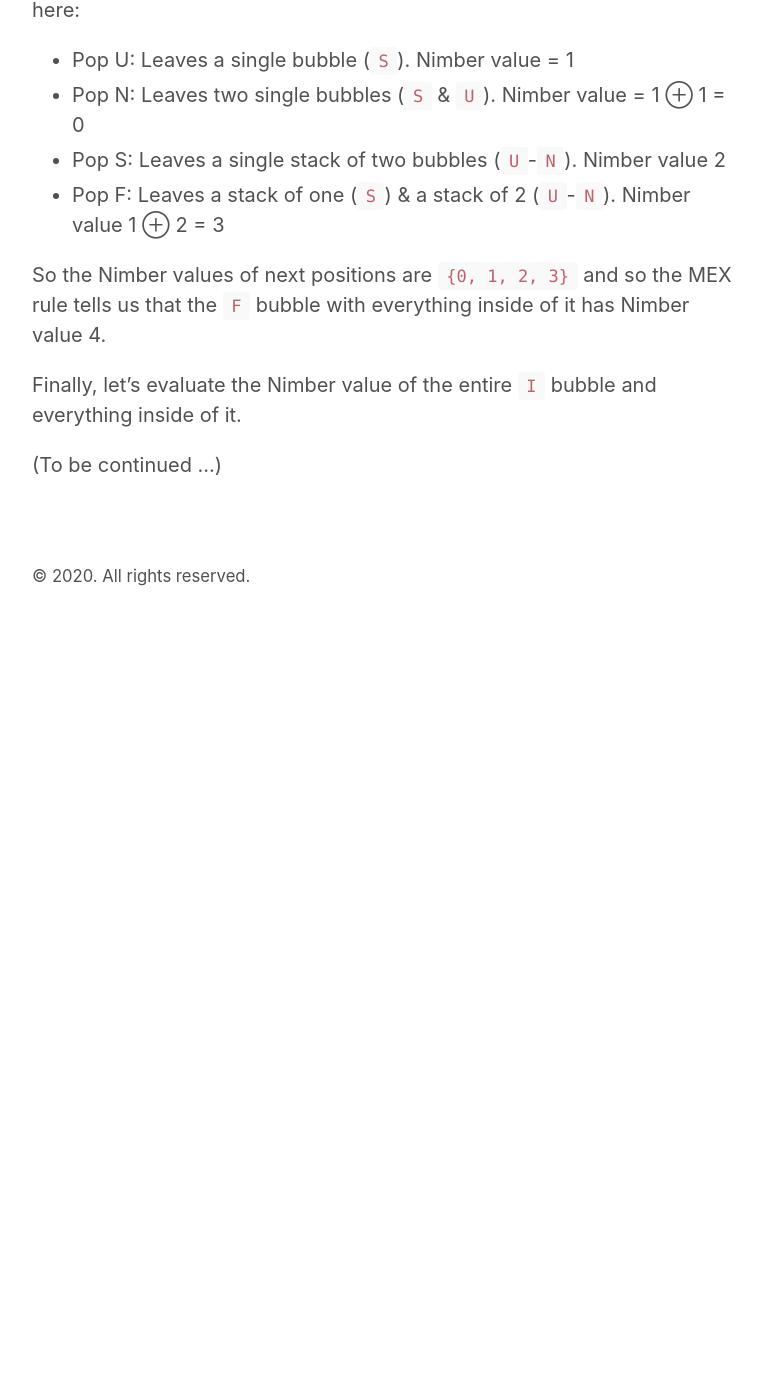
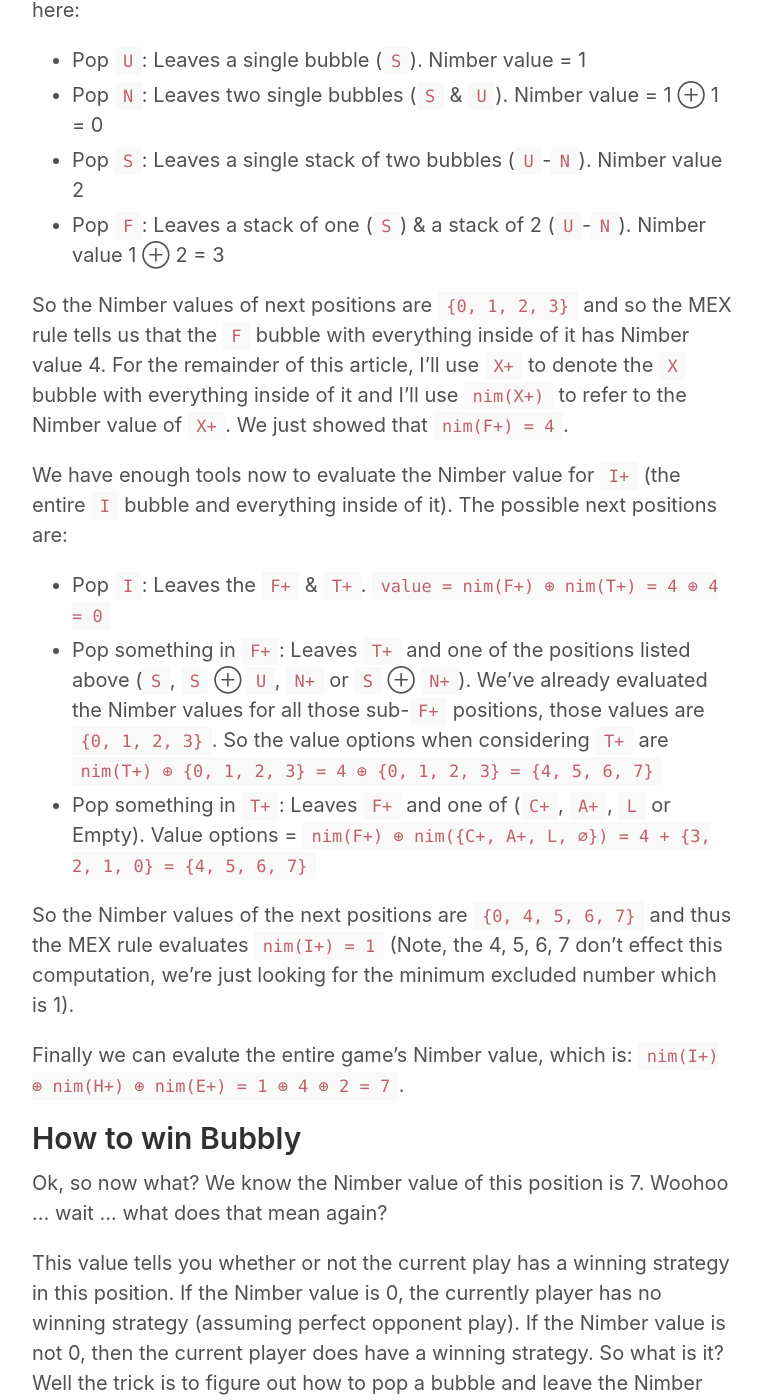
Before and after one commit to sligocki/sligocki.github.io, a Jekyll site: the page built from _posts/2019-02-08-bubbly.md, in a window 1280 px wide and 1400 px high, scrolled down 5088 px. Shown: the whole window, without its empty margins (258-1020 px from the left). Built offline with Jekyll 4.4.1, drawn with Linux system fonts in a browser that asks for light colours; before the commit the page ends 5718 px from its top, so only the background shows below that; some of the changed text lies outside the part shown.

Commit message:
Describe how to solve Bubbly

```diff
--- a/_posts/2019-02-08-bubbly.md
+++ b/_posts/2019-02-08-bubbly.md
@@ -78,13 +78,30 @@
 
 Let's consider a more interesting example, the `F` bubble in the image above. This is one outside bubble with two stacks inside: A stack of size 1 (`S`) and a stack of size 2 (`N`-`U`). What are the possible next positions here:
 
-  * Pop U: Leaves a single bubble (`S`). Nimber value = 1
-  * Pop N: Leaves two single bubbles (`S` & `U`). Nimber value = 1 ⊕ 1 = 0
-  * Pop S: Leaves a single stack of two bubbles (`U`-`N`). Nimber value 2
-  * Pop F: Leaves a stack of one (`S`) & a stack of 2 (`U`-`N`). Nimber value 1 ⊕ 2 = 3
+  * Pop `U`: Leaves a single bubble (`S`). Nimber value = 1
+  * Pop `N`: Leaves two single bubbles (`S` & `U`). Nimber value = 1 ⊕ 1 = 0
+  * Pop `S`: Leaves a single stack of two bubbles (`U`-`N`). Nimber value 2
+  * Pop `F`: Leaves a stack of one (`S`) & a stack of 2 (`U`-`N`). Nimber value 1 ⊕ 2 = 3
 
-So the Nimber values of next positions are `{0, 1, 2, 3}` and so the MEX rule tells us that the `F` bubble with everything inside of it has Nimber value 4.
+So the Nimber values of next positions are `{0, 1, 2, 3}` and so the MEX rule tells us that the `F` bubble with everything inside of it has Nimber value 4. For the remainder of this article, I'll use `X+` to denote the `X` bubble with everything inside of it and I'll use `nim(X+)` to refer to the Nimber value of `X+`. We just showed that `nim(F+) = 4`.
 
-Finally, let's evaluate the Nimber value of the entire `I` bubble and everything inside of it.
+We have enough tools now to evaluate the Nimber value for `I+` (the entire `I` bubble and everything inside of it). The possible next positions are:
 
-(To be continued ...)
+  * Pop `I`: Leaves the `F+` & `T+`. `value = nim(F+) ⊕ nim(T+) = 4 ⊕ 4 = 0`
+  * Pop something in `F+`: Leaves `T+` and one of the positions listed above (`S`, `S` ⊕ `U`, `N+` or `S` ⊕ `N+`). We've already evaluated the Nimber values for all those sub-`F+` positions, those values are `{0, 1, 2, 3}`. So the value options when considering `T+` are `nim(T+) ⊕ {0, 1, 2, 3} = 4 ⊕ {0, 1, 2, 3} = {4, 5, 6, 7}`
+  * Pop something in `T+`: Leaves `F+` and one of (`C+`, `A+`, `L` or Empty). Value options = `nim(F+) ⊕ nim({C+, A+, L, ∅}) = 4 + {3, 2, 1, 0} = {4, 5, 6, 7}`
+
+So the Nimber values of the next positions are `{0, 4, 5, 6, 7}` and thus the MEX rule evaluates `nim(I+) = 1` (Note, the 4, 5, 6, 7 don't effect this computation, we're just looking for the minimum excluded number which is 1).
+
+Finally we can evalute the entire game's Nimber value, which is: `nim(I+) ⊕ nim(H+) ⊕ nim(E+) = 1 ⊕ 4 ⊕ 2 = 7`.
+
+## How to win Bubbly ##
+Ok, so now what? We know the Nimber value of this position is 7. Woohoo ... wait ... what does that mean again?
+
+This value tells you whether or not the current play has a winning strategy in this position. If the Nimber value is 0, the currently player has no winning strategy (assuming perfect opponent play). If the Nimber value is not 0, then the current player does have a winning strategy. So what is it? Well the trick is to figure out how to pop a bubble and leave the Nimber value at 0 for your opponent. You could do this the brute-force way by just iterating through each bubble and see what Nimber score popping it leaves you with ... or you could systematicly go about it. For example:
+
+  * Pop something inside of `E+`: Leaves `H+` ⊕ `I+` ⊕ (something inside `E+`). `nim(H+) ⊕ nim(I+) = 4 ⊕ 1 = 5`, so the only way to get to 0 would be to have the Nimber value of something inside `E+` be 5. but the possible values after popping something in `E+` are `{0, 1}`, so that won't work.
+  * Pop something inside of `H+`: Leaves `E+` ⊕ `I+` ⊕ (something inside `H+`). `nim(E+) ⊕ nim(I+) = 2 ⊕ 1 = 3`. Aha, if we pop `H` we are left with `V+` and `nim(V+) = 3`, so popping `H` is a winning move because it leaves a possition with Nimber value 0 (`nim(E+) ⊕ nim(I+) + nim(V+) = 0`).
+  * Pop something inside of `I+`: Leaves `E+` ⊕ `H+` ⊕ (something inside `I+`). `nim(E+) ⊕ nim(H+) = 2 ⊕ 4 = 6`. If we look back at the evaluation of `nim(I+)` we can see that there are two ways to get to a Nimber value of 6 by popping something inside of `I`: Either by popping something inside of `F+` (`S`) or something inside of `T+` (`C`).
+
+So there are 3 winning moves from this position: `C`, `H` or `S`. If you find the rest of the winning moves on the MIT Mystery Hunt Puzzle, maybe you'll spell something interesting :)
```
